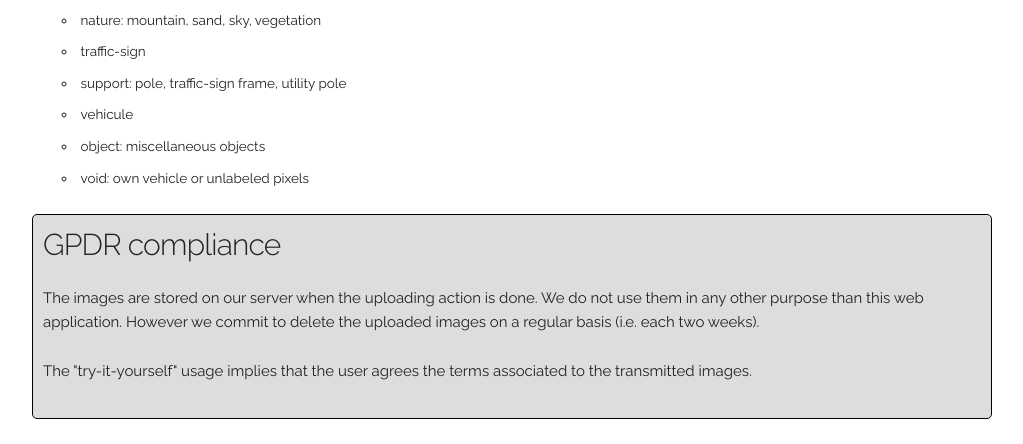
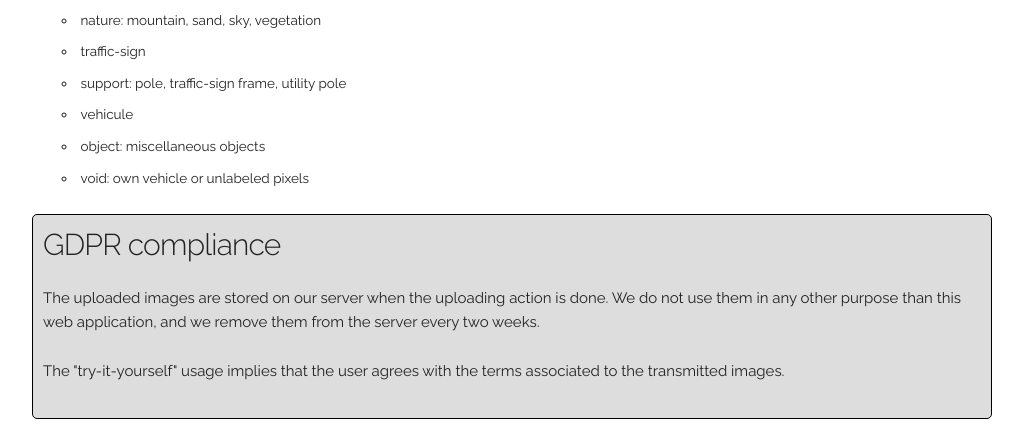
Before and after one commit to Oslandia/deeposlandia, a Python web app: template deeposlandia/webapp/templates/predictor.html in a window 1280 px wide. Shown: the part 1755-2199 px from the top of the page, without its empty margins (128-1151 px from the left). Run offline with Jinja, Linux system fonts and the light colour scheme; the template is opened without the code that fills it, so the values that code supplies are empty; some libraries are stand-ins or nearby versions.

Commit message:
webapp: consider elemoine's review about GDPR

```diff
--- a/deeposlandia/webapp/templates/predictor.html
+++ b/deeposlandia/webapp/templates/predictor.html
@@ -133,15 +133,14 @@
 </p>
 
 <div class=infoframe>
-  <h4>GPDR compliance</h4>
+  <h4>GDPR compliance</h4>
   <p>
-    The images are stored on our server when the uploading action is done. We
-    do not use them in any other purpose than this web
-    application. However we commit to delete the uploaded images on a
-    regular basis (<emph>i.e.</emph> each two weeks).
+    The uploaded images are stored on our server when the uploading action is
+    done. We do not use them in any other purpose than this web application,
+    and we remove them from the server every two weeks.
   </p>
   <p>
-    The "try-it-yourself" usage implies that the user agrees the terms
+    The "try-it-yourself" usage implies that the user agrees with the terms
     associated to the transmitted images.
   </p>
 </div>
```
